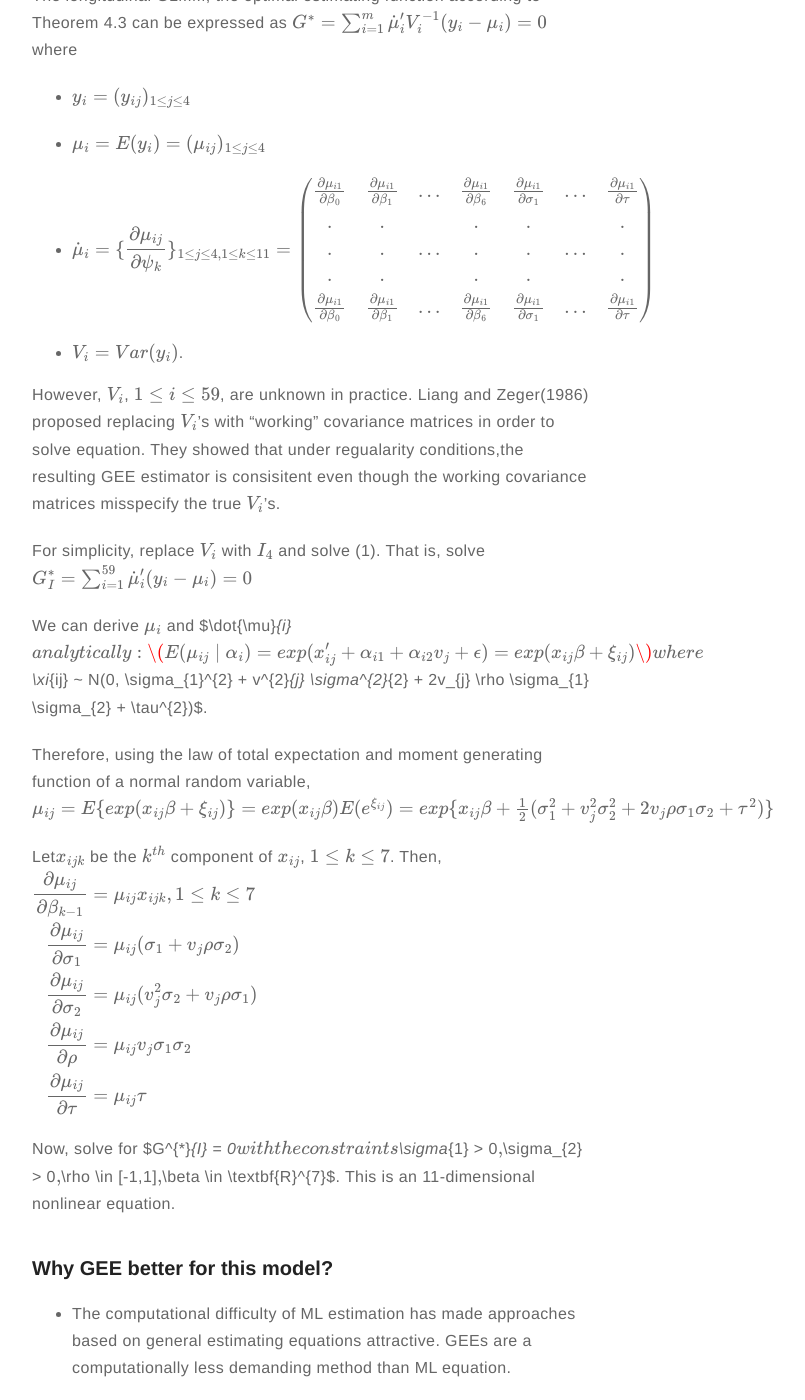
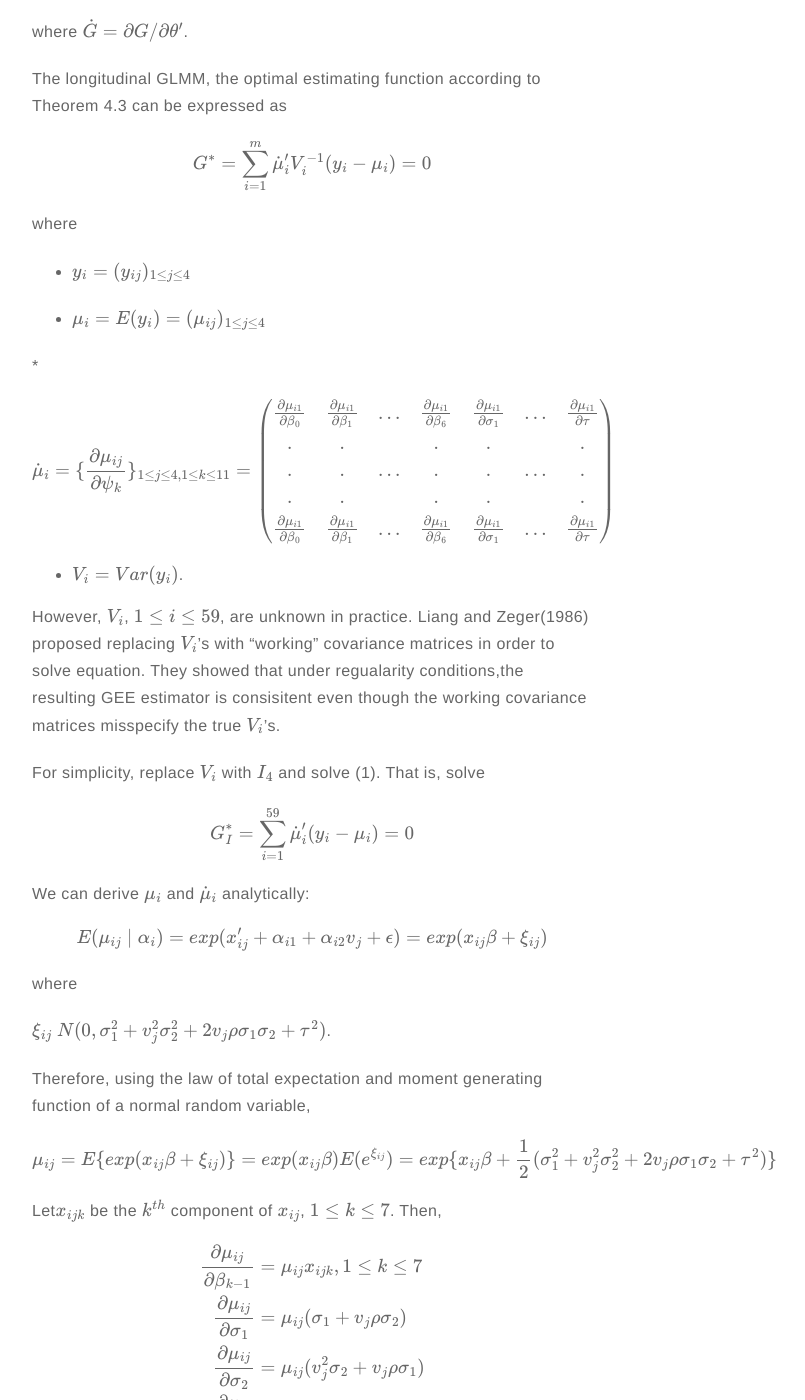
Before and after one commit to yingtostats/yingtostats.github.io, a Jekyll site: the page built from _posts/2016-04-18-lmm.md, in a window 1280 px wide and 1400 px high, scrolled down 784 px. Shown: the whole window, without its empty margins (328-1133 px from the left). Built offline with Jekyll 4.4.1, drawn with Linux system fonts in a browser that asks for light colours; formulas are drawn with MathJax 3; comment, search, counter and statistics services are not loaded; some of the changed text lies outside the part shown.

Commit message:
change\ast

```diff
--- a/_posts/2016-04-18-lmm.md
+++ b/_posts/2016-04-18-lmm.md
@@ -24,28 +24,40 @@
 
 ### Estimate $\psi$ via Generalized Estimating Equations (GEE)
 
-By Theorem 4.3 of Jiang (2007), Suppose that V is known, and that $E(\dot{\mu}^{\prime} V^{-1}\dot{\mu})$ is non-singular. Then, the optimal estimating function within H is given by <span>$G^{*} = \dot{\mu}^{\prime} V^{-1}(y-\mu)</span>, that is, with $A = A^{*} = \dot{\mu}^{\prime} V^{-1}$.
+By Theorem 4.3 of Jiang (2007), Suppose that V is known, and that $$E(\dot{\mu}^{\prime} V^{-1}\dot{\mu})$$ is non-singular. Then, the optimal estimating function within H is given by
+ <span>$G^{\ast} = \dot{\mu}^{\prime} V^{-1}(y-\mu)</span> , that is, with
 
-Here the optimality is in a similar sense to the univariate case. Define the partial order of nonnegative definite matrices as A $\geq$ B if A - B is nonnegative definite. Then, the optimality in Theorem 4.3 is in the sense that the estimating function $G^{*}$ maximizes, in the partial order of nonnegative definite matrices, the generalized information criterion
+ $$A = A^{\ast} = \dot{\mu}^{\prime} V^{-1}$$ .
+
+Here the optimality is in a similar sense to the univariate case. Define the partial order of nonnegative definite matrices as A $\geq$ B if A - B is nonnegative definite. Then, the optimality in Theorem 4.3 is in the sense that the estimating function $G^{\ast}$ maximizes, in the partial order of nonnegative definite matrices, the generalized information criterion
+
 $$I(G) = \{E(\dot{G})\}^{\prime} \{E(GG^{\prime})\}^{-1} \{E(\dot{G})\}$$
-where $\dot{G} = \partial G/\partial \theta ^{\prime}$.
 
-The longitudinal GLMM, the optimal estimating function according to Theorem 4.3 can be expressed as $$ G^{*} = \sum_{i=1}^{m} \dot{\mu}_{i}^{\prime} V_{i}^{-1} (y_{i} - \mu_{i})= 0 $$
+where $$\dot{G} = \partial G/\partial \theta ^{\prime}$$.
+
+The longitudinal GLMM, the optimal estimating function according to Theorem 4.3 can be expressed as
+
+$$ G^{\ast} = \sum_{i=1}^{m} \dot{\mu}_{i}^{\prime} V_{i}^{-1} (y_{i} - \mu_{i})= 0 $$
+
 where
 
-* $y_{i} = (y_{ij})_{1\leq j \leq 4}$
+* <span> $y_{i} = (y_{ij})_{1 \leq j \leq 4}$ </span>
 
-* $\mu_{i} = E(y_{i}) = (\mu_{ij})_{1\leq j \leq 4}$
+* $\mu_{i} = E(y_{i}) = (\mu_{ij})_{1 \leq j \leq 4}$
 
 
-* $$\dot{\mu}_{i} = \{\frac{\partial \mu_{ij}}{\partial \psi_{k}}\}_{1 \leq j \leq 4, 1 \leq k \leq 11} = \begin{pmatrix}
+*
+<div>
+$$
+\dot{\mu}_{i} = \{\frac{\partial \mu_{ij}}{\partial \psi_{k}}\}_{1 \leq j \leq 4, 1 \leq k \leq 11} =
+\begin{pmatrix}
         \frac{\partial \mu_{i1}}{\partial \beta_{0}} & \frac{\partial \mu_{i1}}{\partial \beta_{1}} & ... & \frac{\partial \mu_{i1}}{\partial \beta_{6}} & \frac{\partial \mu_{i1}}{\partial \sigma_{1}} & ... & \frac{\partial \mu_{i1}}{\partial \tau} \\
         . & . & & . & . & & . \\
        . & . & ... & . & . & ... & . \\
         . & . & & . & . & & . \\
   \frac{\partial \mu_{i1}}{\partial \beta_{0}} & \frac{\partial \mu_{i1}}{\partial \beta_{1}} & ... & \frac{\partial \mu_{i1}}{\partial \beta_{6}} & \frac{\partial \mu_{i1}}{\partial \sigma_{1}} & ... & \frac{\partial \mu_{i1}}{\partial \tau}
-  \end{pmatrix}
-      $$
+\end{pmatrix}
+$$</div>
 
 
 * $V_{i} = Var(y_{i})$.
@@ -53,24 +65,35 @@
 However, $V_{i}$, $1 \leq i \leq 59$, are unknown in practice. Liang and Zeger(1986) proposed replacing $V_{i}$'s with "working" covariance matrices in order to solve equation. They showed that under regualarity conditions,the resulting GEE estimator is consisitent even though the working covariance matrices misspecify the true $V_{i}$'s.
 
 
-For simplicity, replace $V_{i}$ with $I_{4}$ and solve (1). That is, solve $$G_{I}^{*}=\sum_{i=1}^{59} \dot{\mu}_{i}^{\prime} (y_{i} - \mu_{i}) = 0$$
+For simplicity, replace $V_{i}$ with $I_{4}$ and solve (1). That is, solve
+
+$$G_{I}^{\ast}=\sum_{i=1}^{59} \dot{\mu}_{i}^{\prime} (y_{i} - \mu_{i}) = 0$$
 
 We can derive $\mu_{i}$ and $\dot{\mu}_{i}$ analytically:
-$$E(\mu_{ij} \mid \alpha_{i}) = exp(x_{ij}^{\prime} + \alpha_{i1} + \alpha_{i2}v_{j} + \epsilon) = exp(x_{ij}\beta + \xi_{ij})$$ where $\xi_{ij} ~ N(0, \sigma_{1}^{2} + v^{2}_{j}  \sigma^{2}_{2} + 2v_{j} \rho \sigma_{1} \sigma_{2} + \tau^{2})$.
+
+$$E(\mu_{ij} \mid \alpha_{i}) = exp(x_{ij}^{\prime} + \alpha_{i1} + \alpha_{i2}v_{j} + \epsilon) = exp(x_{ij}\beta + \xi_{ij})$$
+
+where
+
+$$\xi_{ij} ~ N(0, \sigma_{1}^{2} + v^{2}_{j}  \sigma^{2}_{2} + 2v_{j} \rho \sigma_{1} \sigma_{2} + \tau^{2})$$.
 
 Therefore, using the law of total expectation and moment generating function of a normal random variable,
+
 $$\mu_{ij} = E\{ exp(x_{ij}\beta + \xi_{ij})\} = exp(x_{ij}\beta)E(e^{\xi_{ij}}) = exp\{x_{ij}\beta + \frac{1}{2}(\sigma_{1}^{2} + v^{2}_{j}\sigma^{2}_{2} + 2v_{j}\rho\sigma_{1}\sigma_{2} + \tau^{2})\}$$
 
 Let$x_{ijk}$ be the $k^{th}$ component of $x_{ij}$, $1 \leq k \leq 7$. Then,
-$$\begin{aligned}
+
+<div>$$
+\begin{align}
 \frac{\partial \mu_{ij}}{\partial \beta_{k-1}} &= \mu_{ij}x_{ijk}, 1 \leq k \leq 7 \\
 \frac{\partial \mu_{ij}}{\partial \sigma_{1}} &= \mu_{ij}(\sigma_{1} + v_{j}\rho \sigma_{2}) \\
 \frac{\partial \mu_{ij}}{\partial \sigma_{2}} &= \mu_{ij}(v_{j}^{2}\sigma_{2} + v_{j}\rho \sigma_{1}) \\
 \frac{\partial \mu_{ij}}{\partial \rho} &= \mu_{ij}v_{j}\sigma_{1}\sigma_{2} \\
 \frac{\partial \mu_{ij}}{\partial \tau } &= \mu_{ij}\tau
-\end{aligned}$$
+\end{align}
+$$</div>
 
-Now, solve for $G^{*}_{I} = 0$ with the constraints $\sigma_{1} > 0$, $\sigma_{2} > 0$,
+Now, solve for $G^{\ast}_{I} = 0$ with the constraints $\sigma_{1} > 0$, $\sigma_{2} > 0$,
 $\rho \in [-1,1]$, $\beta \in \textbf{R}^{7}$. This is an 11-dimensional nonlinear equation.
 
 ### Why GEE better for this model?
```
Also changed, not shown: _posts/2016-03-01-co2.md (added, +389 -0 lines), _posts/2016-09-19-Optimization.md (+11 -11 lines), assets/images/unnamed-chunk-1-1.png (added), assets/images/unnamed-chunk-10-1.png (added), assets/images/unnamed-chunk-12-1.png (added), assets/images/unnamed-chunk-15-1.png (added), assets/images/unnamed-chunk-17-1.png (added), assets/images/unnamed-chunk-18-1.png (added), assets/images/unnamed-chunk-2-1.png (added), assets/images/unnamed-chunk-21-1.png (added), assets/images/unnamed-chunk-22-1.png (added), assets/images/unnamed-chunk-4-1.png (added), assets/images/unnamed-chunk-5-1.png (added), assets/images/unnamed-chunk-6-1.png (added), 2 more files, 1 other file.
